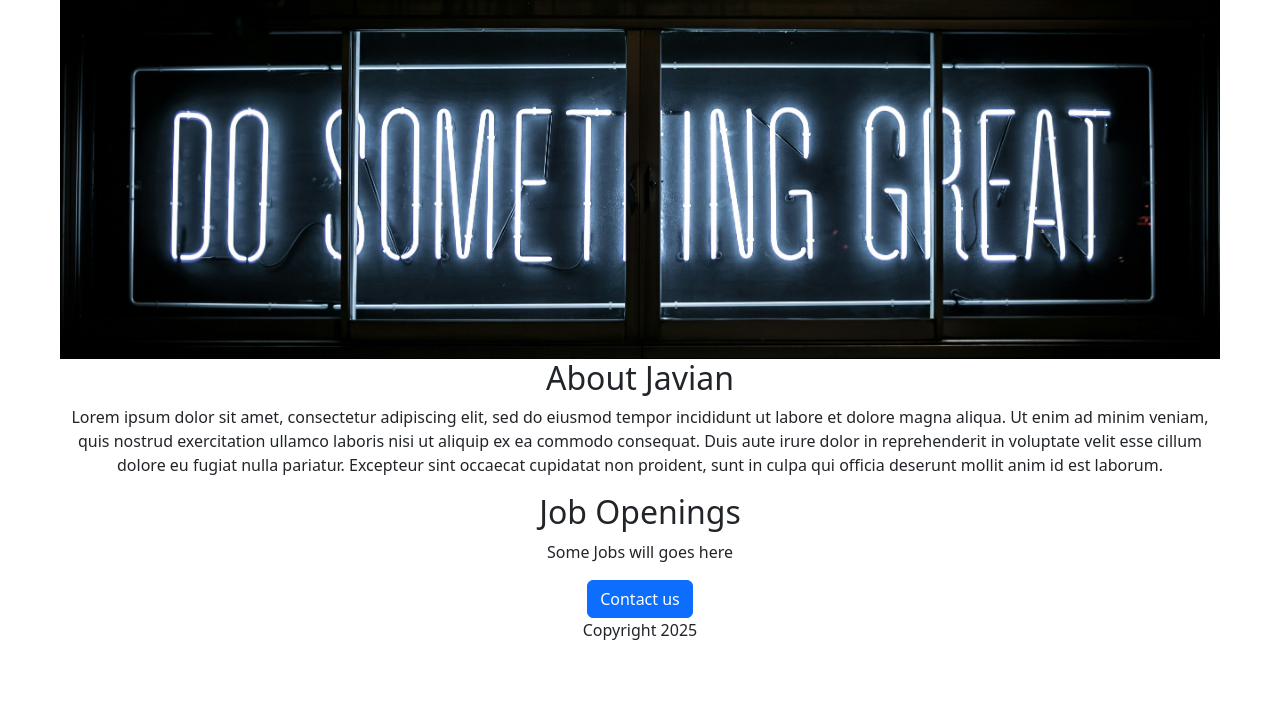
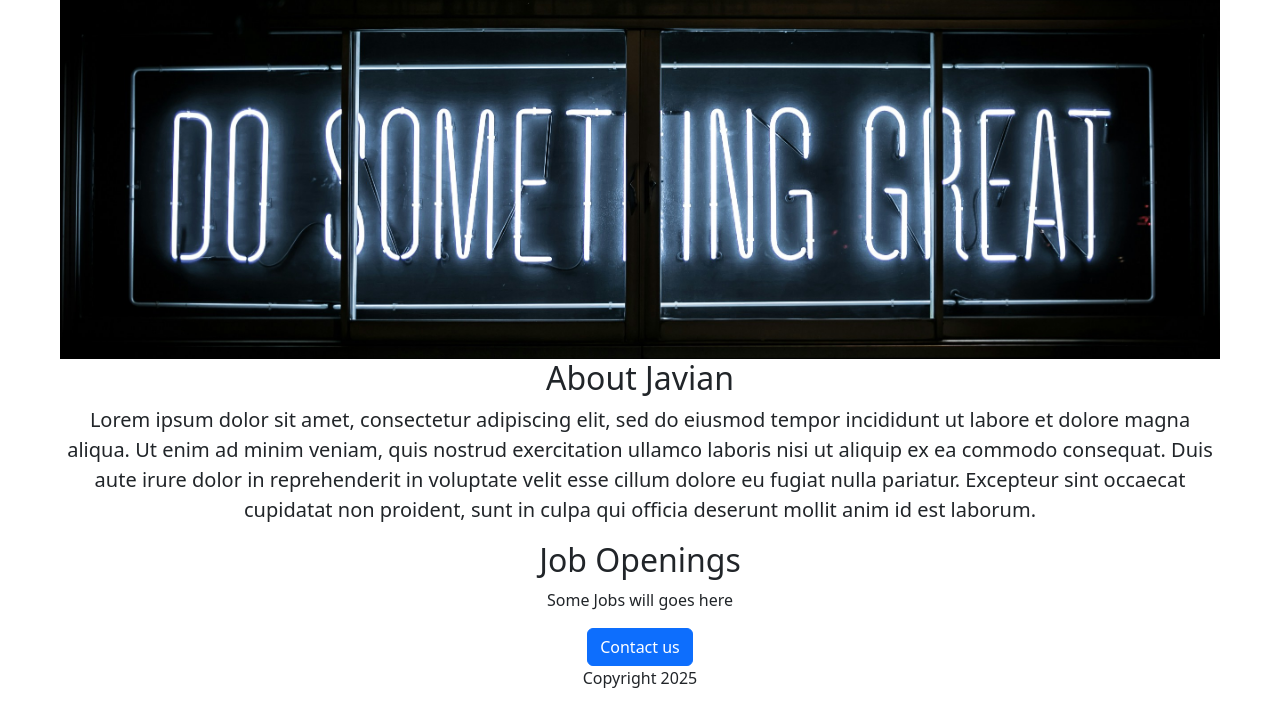
Before and after one commit to ponkaliraj26/greenvalley_quickpass, a Flask app: page / in a window 1280 px wide. Shown: the part 77-803 px from the top of the page. Before the commit the page ends 717 px from the top, so only its background shows below. Run offline with Flask 3, Linux system fonts and the light colour scheme.

Commit message:
Checkpoint before assistant change: Improve the look of the main page by emphasizing the introductory paragraph
Adds the "lead" class to the paragraph tag in index.html to enhance its appearance.

Replit-Commit-Author: Assistant

```diff
--- a/templates/index.html
+++ b/templates/index.html
@@ -12,7 +12,7 @@
     <img src="/static/banner.jpg" class="img-fluid" style="width:100%; height:360px; object-fit:cover;" alt="...">
     <script src="https://cdn.jsdelivr.net/npm/bootstrap@5.3.6/dist/js/bootstrap.bundle.min.js" integrity="sha384-j1CDi7MgGQ12Z7Qab0qlWQ/Qqz24Gc6BM0thvEMVjHnfYGF0rmFCozFSxQBxwHKO" crossorigin="anonymous"></script>
       <h2>About Javian</h2>
-    <p>
+    <p class="lead">
       Lorem ipsum dolor sit amet, consectetur adipiscing elit, sed do eiusmod tempor incididunt ut labore et dolore magna aliqua. Ut enim ad minim veniam, quis nostrud exercitation ullamco laboris nisi ut aliquip ex ea commodo consequat. Duis aute irure dolor in reprehenderit in voluptate velit esse cillum dolore eu fugiat nulla pariatur. Excepteur sint occaecat cupidatat non proident, sunt in culpa qui officia deserunt mollit anim id est laborum.
     </p>
     <h2>Job Openings</h2>
```
